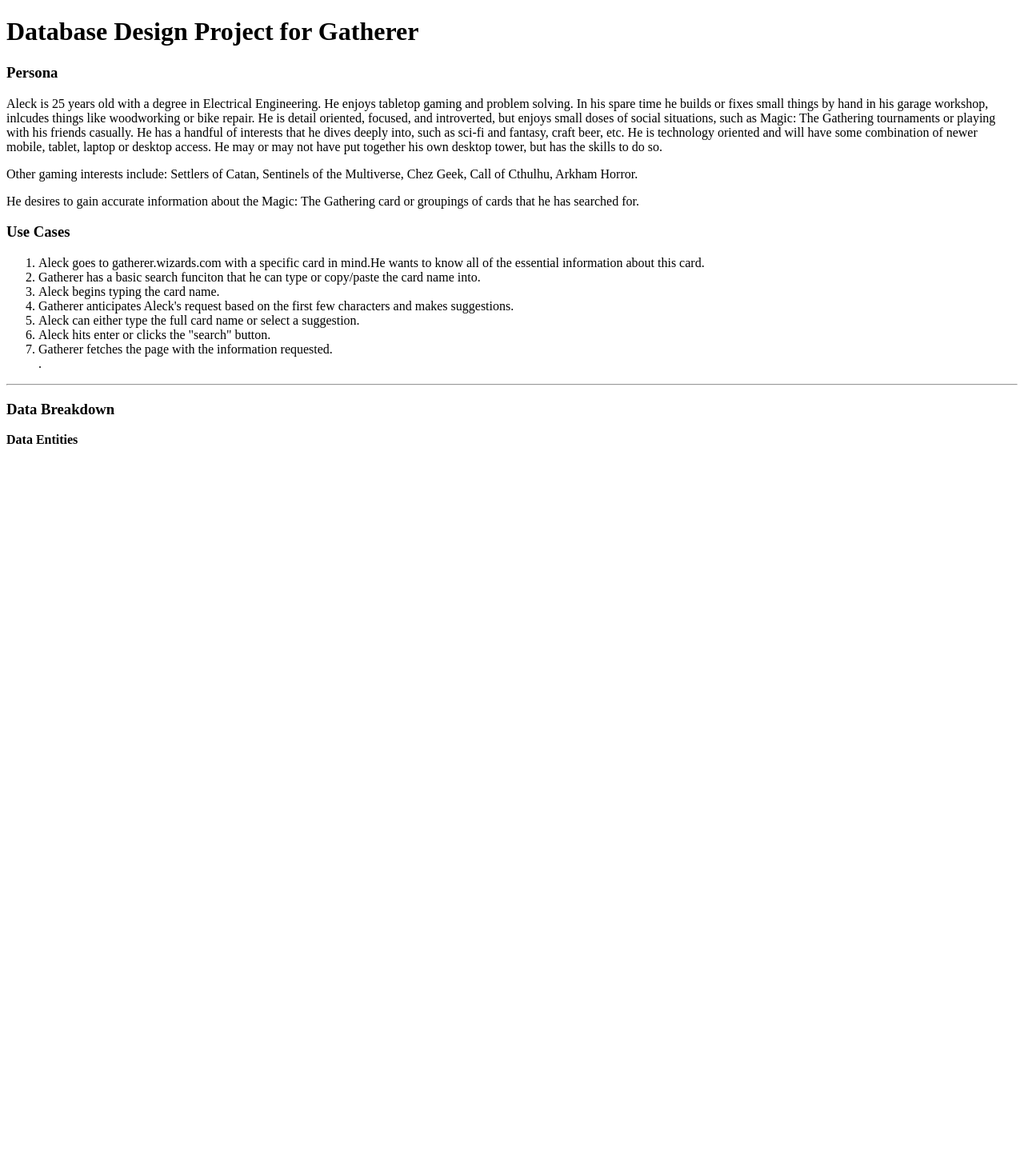
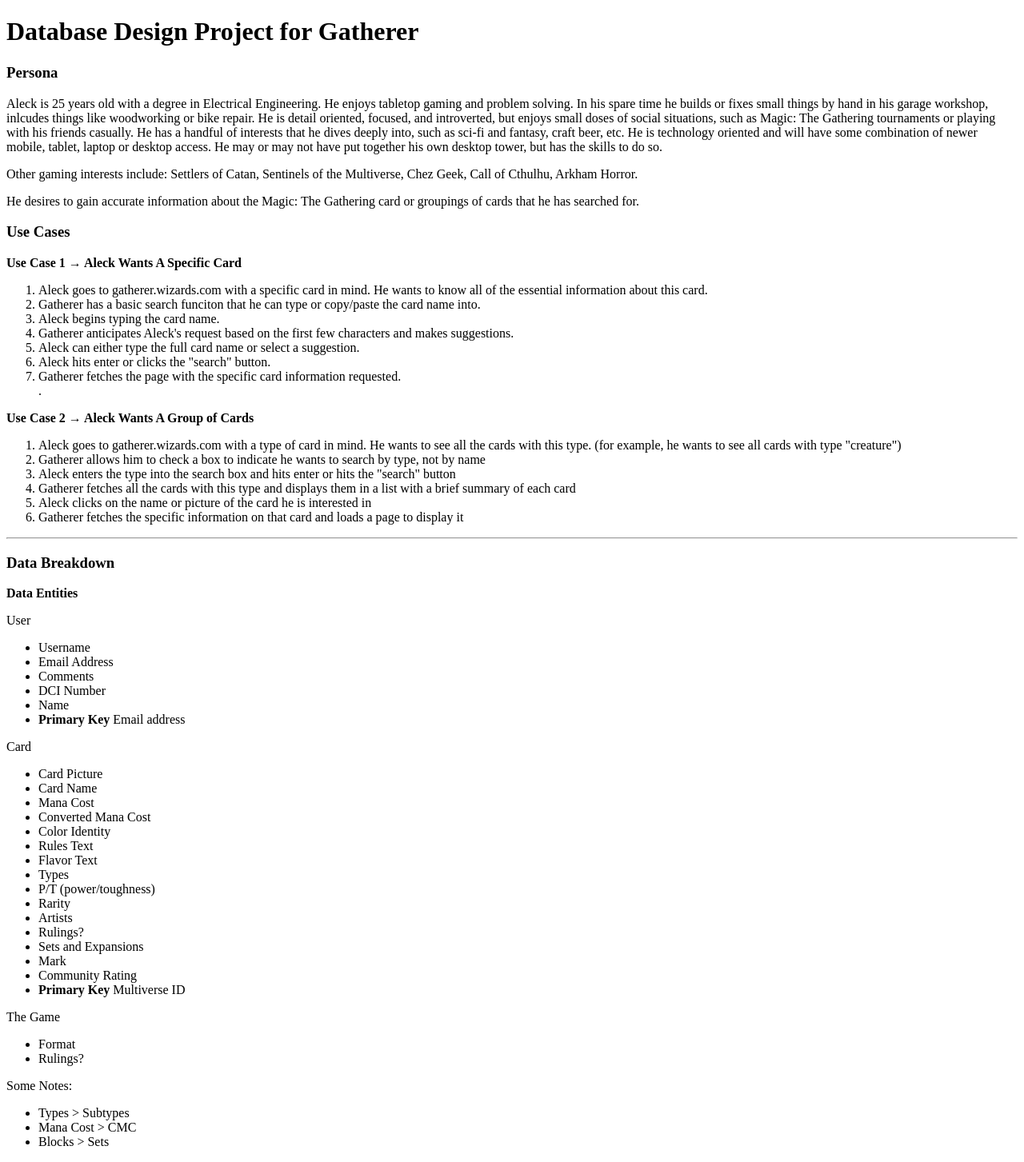
Before and after one commit to kimberlykeller/gatherer, a PHP site: page / in a window 1280 px wide. Shown: the whole page at 80% size. Before the commit the page ends 555 px from the top, so only its background shows below. Run offline with PHP 8.4, Linux system fonts and the light colour scheme; some libraries are stand-ins or nearby versions.

Commit message:
finalized list and added some notes about categories and sub categories

```diff
--- a/index.php
+++ b/index.php
@@ -22,21 +22,71 @@
 		He desires to gain accurate information about the Magic: The Gathering card or groupings of cards that he has searched for.
 		</p>
 		<h3>Use Cases</h3>
+		<p><strong>Use Case 1 &rarr; Aleck Wants A Specific Card</strong></p>
 		<ol>
-			<li>	Aleck goes to gatherer.wizards.com with a specific card in mind.He wants to know all of the essential information
+			<li>	Aleck goes to gatherer.wizards.com with a specific card in mind. He wants to know all of the essential information
 		about this card.
 			</li>
 			<li>	Gatherer has a basic search funciton that he can type or copy/paste the card name into.</li>
 			<li>	Aleck begins typing the card name.</li>
 			<li>	Gatherer anticipates Aleck's request based on the first few characters and makes suggestions.</li>
 			<li>	Aleck can either type the full card name or select a suggestion.</li>
-			<li>	Aleck hits enter or clicks the "search" button.</li>
-			<li>	Gatherer fetches the page with the information requested.</li>
+			<li>	Aleck hits enter or clicks the &quot;search&quot; button.</li>
+			<li>	Gatherer fetches the page with the specific card information requested.</li>
 		.</ol>
+		<p><strong>Use Case 2 &rarr; Aleck Wants A Group of Cards </strong></p>
+		<ol>
+			<li>	Aleck goes to gatherer.wizards.com with a type of card in mind. He wants to see all the cards with this type.
+			(for example, he wants to see all cards with type &quot;creature&quot;)</li>
+			<li>	Gatherer allows him to check a box to indicate he wants to search by type, not by name</li>
+			<li>	Aleck enters the type into the search box and hits enter or hits the &quot;search&quot; button</li>
+			<li>	Gatherer fetches all the cards with this type and displays them in a list with a brief summary of each card</li>
+			<li>	Aleck clicks on the name or picture of the card he is interested in</li>
+			<li>	Gatherer fetches the specific information on that card and loads a page to display it</li>
+		</ol>
 
 		<hr>
 		<h3>Data Breakdown</h3>
 		<p><strong>Data Entities</strong></p>
+		<p>User</p>
+		<ul>
+			<li>Username</li>
+			<li>Email Address</li>
+			<li>Comments</li>
+			<li>DCI Number</li>
+			<li>Name</li>
+			<li><strong>Primary Key</strong> Email address</li>
+		</ul>
+		<p>Card</p>
+		<ul>
+			<li>Card Picture</li>
+			<li>Card Name</li>
+			<li>Mana Cost</li>
+			<li>Converted Mana Cost</li>
+			<li>Color Identity</li>
+			<li>Rules Text</li>
+			<li>Flavor Text</li>
+			<li>Types</li>
+			<li>P/T &#40;power/toughness&#41;</li>
+			<li>Rarity</li>
+			<li>Artists</li>
+			<li>Rulings?</li>
+			<li>Sets and Expansions</li>
+			<li>Mark</li>
+			<li>Community Rating</li>
+			<li><strong>Primary Key</strong> Multiverse ID</li>
+		</ul>
+		<p>The Game</p>
+			<ul>
+				<li>Format</li>
+				<li>Rulings?</li>
+			</ul>
+		<p>Some Notes:</p>
+		<ul>
+			<li>Types &gt; Subtypes</li>
+			<li>Mana Cost &gt; CMC</li>
+			<li>Blocks &gt; Sets </li>
+		</ul>
 
 	</body>
 </html>
```
